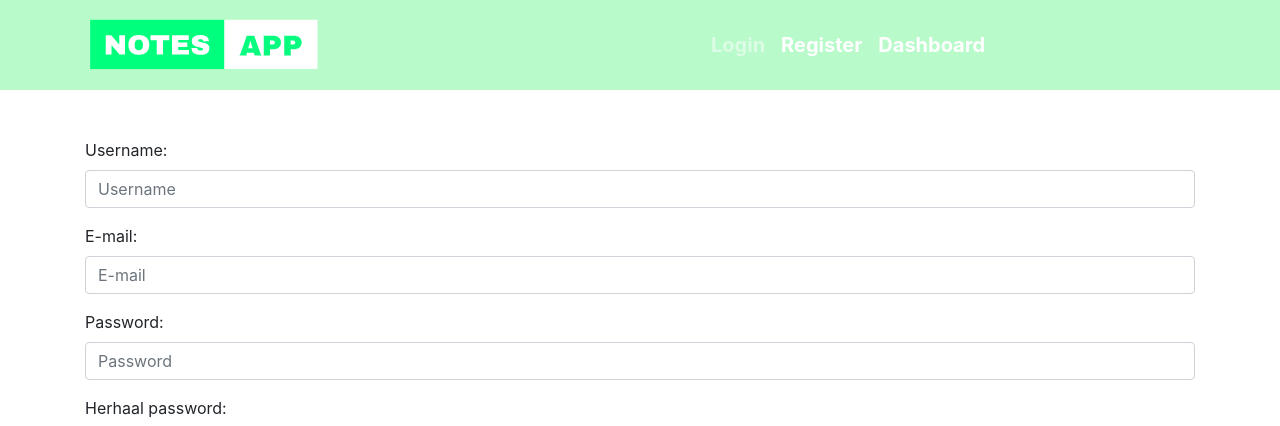
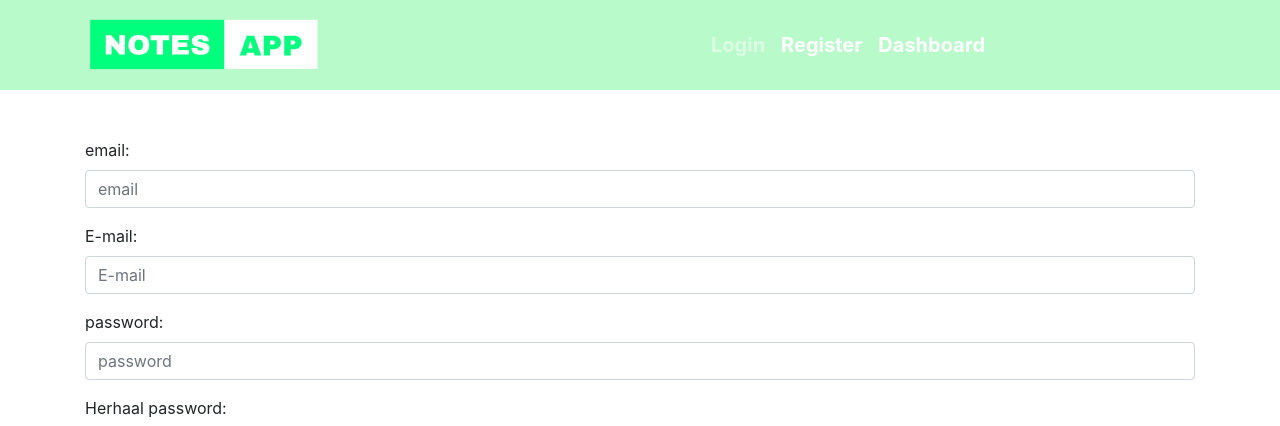
Before and after one commit to sleeyax/NotesAppFrontend, an Angular app: page /register in a window 1280 px wide. Shown: the top 426 px of the page. Built offline with nearby package versions, Linux system fonts and the light colour scheme.

Commit message:
Refactor code a bit

```diff
--- a/src/app/login/register/register.component.html
+++ b/src/app/login/register/register.component.html
@@ -1,16 +1,16 @@
 <div class="container pt-5">
-  <form (ngSubmit)="onRegistrate()" [formGroup]="registrationForm">
+  <form (ngSubmit)="onRegisterFormSubmit()" [formGroup]="registrationForm">
     <div class="form-group">
-      <label for="username">Username:</label>
-      <input type="text" class="form-control" id="username" placeholder="Username" formControlName="username"/>
+      <label for="username">email:</label>
+      <input type="text" class="form-control" id="username" placeholder="email" formControlName="username"/>
     </div>
     <div class="form-group">
       <label for="mail">E-mail:</label>
       <input type="email" class="form-control" id="mail" placeholder="E-mail" formControlName="email"/>
     </div>
     <div class="form-group">
-      <label for="password">Password:</label>
-      <input type="password" class="form-control" id="password" placeholder="Password" formControlName="password">
+      <label for="password">password:</label>
+      <input type="password" class="form-control" id="password" placeholder="password" formControlName="password">
     </div>
     <div class="form-group">
       <label for="controlpassword">Herhaal password:</label>
--- a/src/app/login/register/register.component.ts
+++ b/src/app/login/register/register.component.ts
@@ -1,6 +1,7 @@
 import { Component, OnInit } from '@angular/core';
 import { FormGroup, FormControl, Validators } from '@angular/forms';
 import {User} from '../../models/user.model';
+import {ApiService} from "../../services/api.service";
 
 @Component({
   selector: 'app-register',
@@ -11,9 +12,7 @@ export class RegisterComponent implements OnInit {
 
   registrationForm: FormGroup;
 
-  constructor() { }
-
-  ngOnInit() {
+  constructor(private _api: ApiService) {
     this.registrationForm = new FormGroup({
       username: new FormControl('', {validators: [Validators.required, Validators.minLength(4)]}),
       email: new FormControl('', {validators: [Validators.required, Validators.email]}),
@@ -22,11 +21,17 @@ export class RegisterComponent implements OnInit {
     });
   }
 
-  onRegistrate()
+  ngOnInit() {}
+
+  onRegisterFormSubmit()
   {
-    user: User;
-    if (this.registrationForm)
-    console.log("joow");
+    // TODO: create user object and submit it using the api service
+    //       if success, redirect to login page OR send another request to log the user in and redirect to dashboard instead
+    //       if failed, show error message to the user
+    const form = this.registrationForm.value;
+    console.log(form);
+    // const user = new User(form.firstName, form.lastName, form.email, form.password);
+    // console.log(user);
+    // ...
   }
-
 }
```
